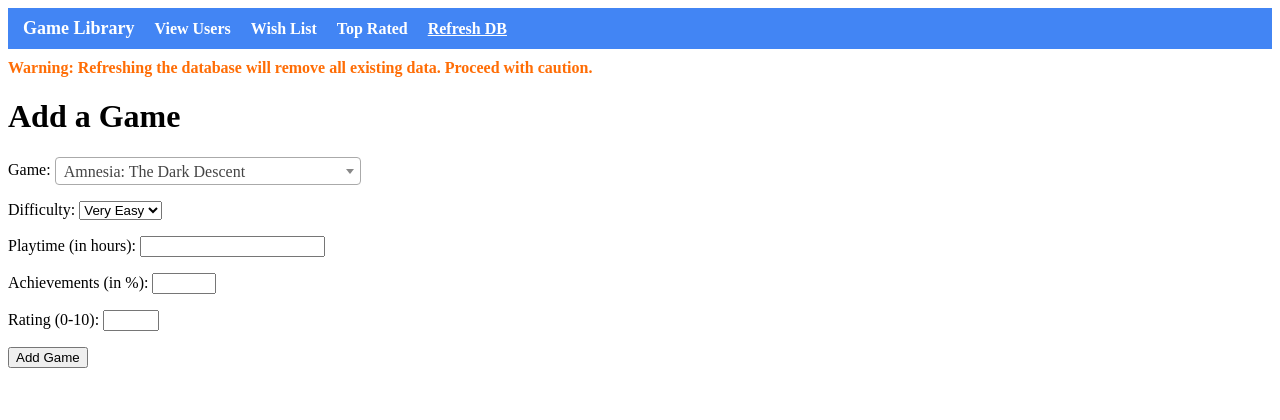
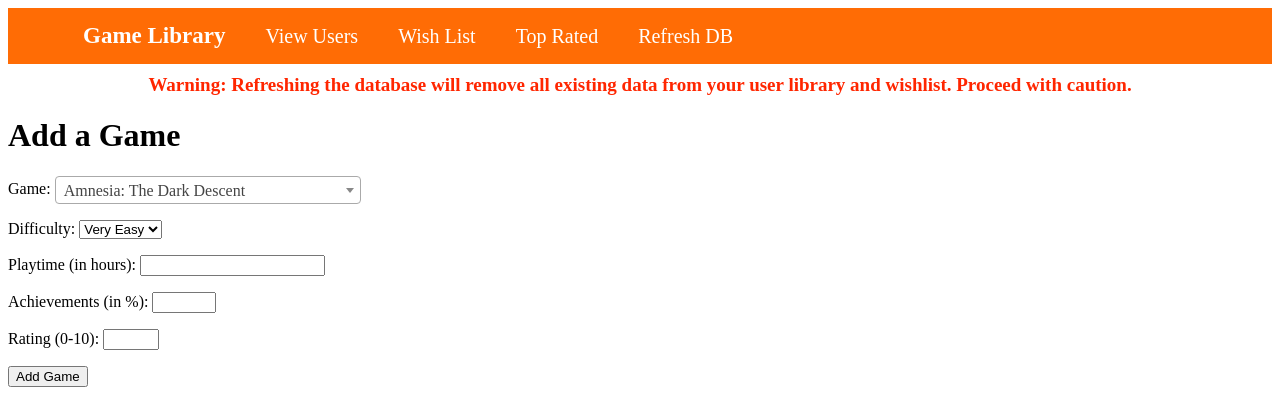
Before and after one commit to ralphsulioti/CS4750Project, a Flask app: page /add-game in a window 1280 px wide. Shown: the top 420 px of the page. Run offline with Flask 3, Linux system fonts and the light colour scheme; data comes from the database, SQL or seed files in the repository; both versions use the stored data as it was after the commit.

Commit message:
Added little design to navbar.

```diff
--- a/templates/navbar.html
+++ b/templates/navbar.html
@@ -3,7 +3,7 @@
 <head>
     <style>
         nav {
-            background-color: #4285F4;
+            background-color: rgba(255, 106, 0, 0.98);
             padding: 10px;
             display: flex;
             justify-content: space-between;
@@ -12,41 +12,34 @@
 
         nav ul {
             list-style-type: none;
-            margin: 0;
-            padding: 0;
+            margin: 5px;
             display: flex;
             align-items: center;
         }
 
         nav ul li {
             margin-right: 10px;
+            margin-left: 10px;
         }
 
         nav ul li a {
             text-decoration: none;
             color: #FFFFFF;
-            padding: 5px;
-            font-weight: bold;
+            font-size: 20px;
+            padding-left: 10px;
+            border-radius: 7px;
+            padding:10px;
         }
 
         .logo {
             font-weight: bold;
-            font-size: 18px;
+            font-size: 23px;
         }
 
-        .top-rated-badge {
-            background-color: #FFD700;
-            color: #333;
-            padding: 5px 10px;
-            border-radius: 50%;
-            font-weight: bold;
-
-        }
 
         .refresh-db-link {
             color: white;
-            font-weight: bold;
-            text-decoration: underline;
+
         }
 
         .refresh-db-link:hover {
@@ -54,9 +47,11 @@
         }
 
         .warning-message {
-            color: rgba(255, 106, 0, 0.98);
+            color: rgb(255, 38, 0);
             font-weight: bold;
             margin-top: 10px;
+            font-size: 19px;
+            text-align: center;
         }
 
         nav ul li:hover a,
@@ -78,7 +73,7 @@
     </nav>
 
     <div class="warning-message">
-        Warning: Refreshing the database will remove all existing data. Proceed with caution.
+        Warning: Refreshing the database will remove all existing data from your user library and wishlist. Proceed with caution.
     </div>
 </body>
 </html>
```
Also changed, not shown: CS4750Project.db.
